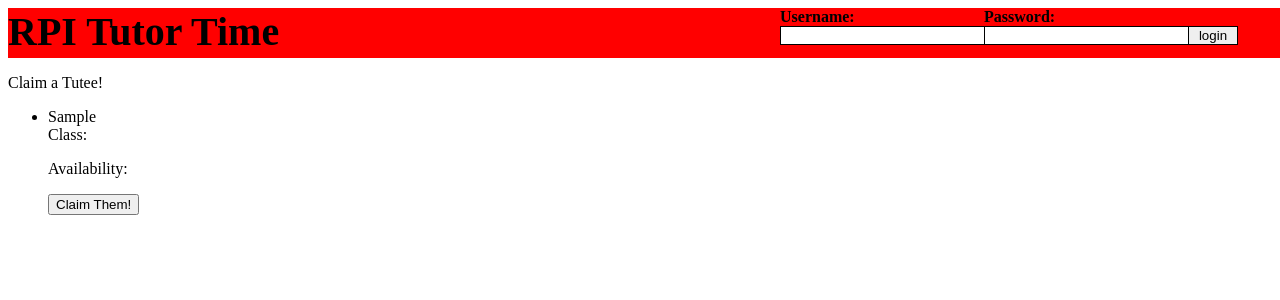
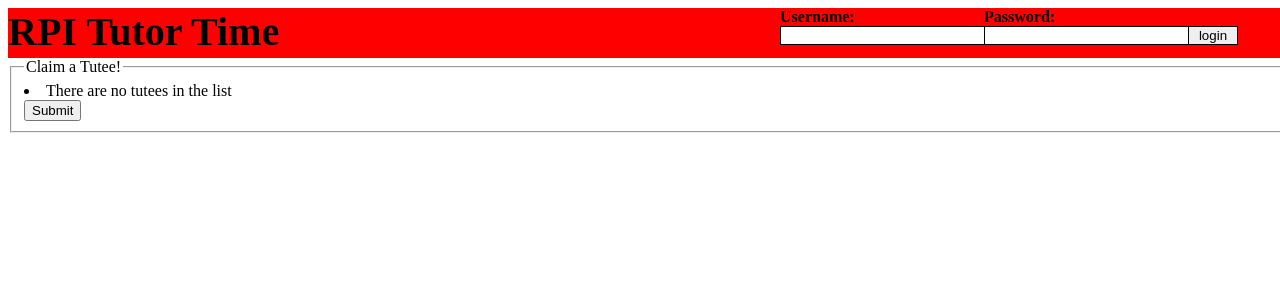
Before and after one commit to rpi-team-sunshine/RPI-Tutor-Time, a Django app: page /claim_tutee/ in a window 1280 px wide. Shown: the top 300 px of the page. Run offline with Django 3.2, Linux system fonts and the light colour scheme; tables that the repository leaves empty hold one stand-in row (values such as "Sample post"); parts of the project's set-up code (start-up, migrations or seed data) failed here and were passed over.

Commit message:
changed the way the for loopy thing works

```diff
--- a/RPI_tutor_time/templates/claim_tutee.html
+++ b/RPI_tutor_time/templates/claim_tutee.html
@@ -11,14 +11,20 @@
 {% endblock %}
 
 {% block content %}
-    <p>Claim a Tutee!</p>
-	<ul>
-	{% for tutee in tutee_list %}
-		<p><li>{{ tutee.user.first_name }}</li><label> Class: </label></p>
-        <p><label> Availability: </label></p>
-        <p><input type="submit" value="Claim Them!"/></p>
-    {% empty %}
-        <li>There are no tutees in the list</li>
-	{% endfor %}
-	</ul>
+    <fieldset>
+        <legend>Claim a Tutee!</legend>
+        <form method="POST" action="/claim_tutee/">{% csrf_token %}
+            {% for req in help_requests %}
+                <p><li>{{ req.user.first_name }} {{ req.user.last_name }}</li>
+                <p><label> Class: </label><label>{{ req.for_class }}</label></p>
+                <p><label> Description: </label><label>{{ req.description }}</label></p>
+                <p><label> Availability: </label><label>{{ req.days }} {{ req.time }}</label></p>
+                <p><input type="radio" name="choice" id="{{ req.user.username }}" value="{{ req.user.username }}" />
+                <label for="{{ req.user.username }}">Claim This Tutee</label></p>
+            {% empty %}
+                <li>There are no tutees in the list</li>
+            {% endfor %}
+            <input type="submit" value="Submit" />
+        </form>
+    </fieldset>
 {% endblock %}
--- a/RPI_tutor_time/tutor_time/models.py
+++ b/RPI_tutor_time/tutor_time/models.py
@@ -14,7 +14,7 @@ class Tutor(Tutee):
 
 
 class Request(models.Model):
-    request_by = models.CharField(max_length=30)
+    user = models.OneToOneField(User)
     accepted_by = models.CharField(max_length=30, null=True)
     for_class = models.CharField(max_length=30)
     description = models.CharField(max_length=300, null=True)
@@ -36,3 +36,8 @@ class Request(models.Model):
     )
     days = models.CharField(max_length=2, choices=DAYS_CHOICES)
     time = models.TimeField()
+
+#class TutorTueePairs(models.Model):
+    #user1 = models.OneToOneField(User)  #tutee
+    #user2 = models.OneToOneField(User)  #tutor
+# This is probably a better way to di it, but I was getting tons of errors from syncdb
```
